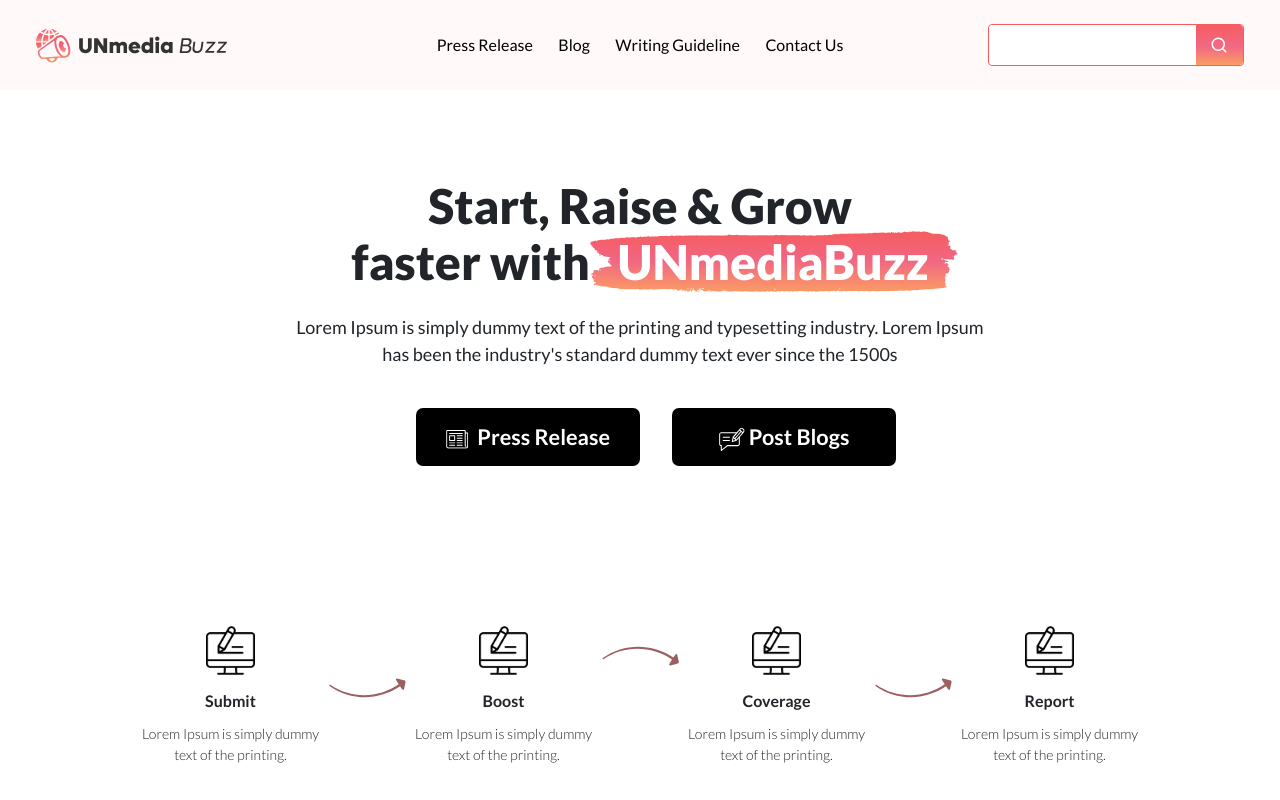
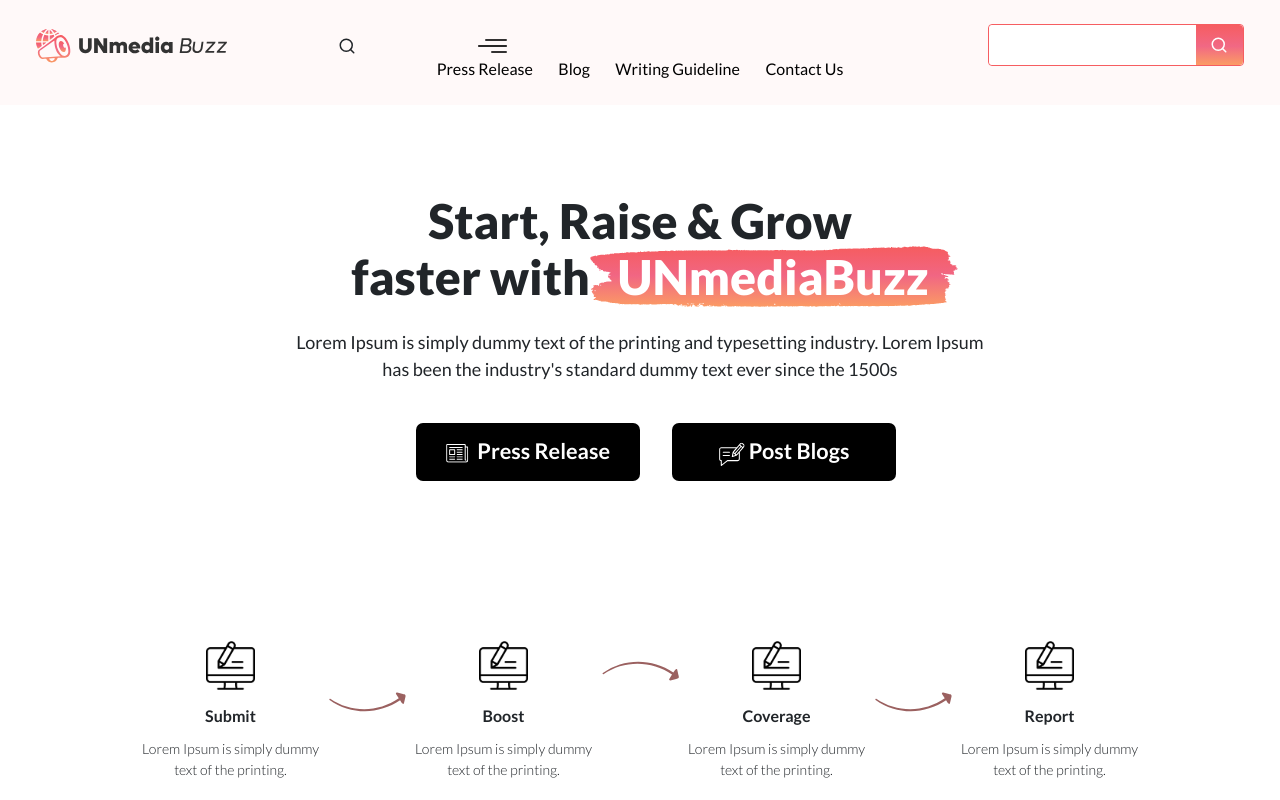
Before and after one commit to kevanultroneous/unmediabuzz-frontend, a Next.js app: page / in a window 1280 px wide. Shown: the top 800 px of the page. Built offline with nearby package versions, Linux system fonts and the light colour scheme.

Commit message:
header menu section adding

```diff
--- a/components/common/Header.js
+++ b/components/common/Header.js
@@ -10,6 +10,7 @@ import { HeaderMenu } from "utils/Navigation.utils";
 const Header = () => {
   const [showSearchInput, setShowSearchInput] = useState(false);
   const router = useRouter();
+  const [open, setOpen] = useState(false);
 
   useEffect(() => {
     if (router.pathname === "/") {
@@ -21,15 +22,30 @@ const Header = () => {
     <ContainerWrraper customClass={`${styles.HeaderContainer}`}>
       <Row className={styles.MainMenuRow}>
         <Col xs={6} md={3} lg={3} xl={3} className={`ColPaddingRemove`}>
+          <div className={styles.MobileLogoWrraper}>
             <Image
               src="/assets/icons/unmb.svg"
               alt="Logo"
               fluid
               draggable={false}
             />
+          </div>
         </Col>
 
         <Col xs={6} md={3} lg={6} xl={6} className={`ColPaddingRemove`}>
+          <div className={styles.MobileSearchMenu}>
+            <FiSearch size={18} className={styles.SearchIcon} />
+            <div
+              id="nav-icon3"
+              className={open ? "open" : ""}
+              onClick={() => setOpen(!open)}
+            >
+              <span></span>
+              <span></span>
+              <span></span>
+              <span></span>
+            </div>
+          </div>
           <div className={`text-center ${styles.HideMenusInMob}`}>
             {HeaderMenu.map((menus, index) => (
               <>
@@ -58,7 +74,7 @@ const Header = () => {
         </Col>
 
         <Col
-          xs={12}
+          xs={2}
           md={3}
           lg={3}
           xl={3}
--- a/components/common/RecentItems.js
+++ b/components/common/RecentItems.js
@@ -20,7 +20,7 @@ export const CardModel = ({
       <Col
         xs={12}
         sm={12}
-        md={12}
+        md={9}
         lg={9}
         xl={9}
         className={`ColPaddingRemove ${styles.PostDetails}`}
@@ -40,7 +40,7 @@ export const CardModel = ({
       <Col
         xs={12}
         sm={12}
-        md={12}
+        md={3}
         lg={3}
         xl={3}
         className={`ColPaddingRemove ${styles.PostImageCol}`}
@@ -111,7 +111,7 @@ const RecentItems = () => {
           <Col
             xs={12}
             sm={12}
-            md={7}
+            md={12}
             lg={7}
             xl={7}
             className={`ColPaddingRemove`}
@@ -137,7 +137,7 @@ const RecentItems = () => {
             <Col
               xs={12}
               sm={12}
-              md={7}
+              md={12}
               lg={7}
               xl={7}
               className={`ColPaddingRemove`}
--- a/components/common/RecentPressRelease.js
+++ b/components/common/RecentPressRelease.js
@@ -5,7 +5,7 @@ import styles from "@/styles/common/RecentItems.module.css";
 
 const RecentPressRelease = ({ blogList, hideclass }) => {
   return (
-    <Col xs={12} sm={12} md={5} lg={5} xl={5} className={hideclass}>
+    <Col xs={12} sm={12} md={12} lg={5} xl={5} className={hideclass}>
       <h4 className={`${styles.ListHeading} ${styles.ListHeadingSpace} `}>
         Recent <span className={styles.SpanText}>Press Release</span>
       </h4>
--- a/components/common/Testimonial.js
+++ b/components/common/Testimonial.js
@@ -50,10 +50,10 @@ const Testimonial = () => {
                 <Image src="/assets/icons/full-star.svg" alt="filled" />
               </div>
               <p className={styles.ProfileDescription}>
-                In Tier 1 Pro distribution package - you get 225 media outlets
+                In Tier 1 Pro distribution package you get 225 media outlets
                 distribution with Google News, Marketwatch, Financial Network
                 Distribution, Marketmedia Distribution, Google News Network
-                Distribution, 9K-15K extra impression in popular sites -
+                Distribution, 9K-15K extra impression in popular sites.
               </p>
             </div>
           </Col>
--- a/pages/[category]/[subcategory].js
+++ b/pages/[category]/[subcategory].js
@@ -43,7 +43,7 @@ const Subcategory = () => {
       />
       <ContainerWrraper customClass={`${styles.CardModelContainerWrraper}`}>
         <Row>
-          <Col xs={12} sm={12} md={7} lg={8} xl={9}>
+          <Col xs={12} sm={12} md={12} lg={8} xl={9}>
             {arry.map((value, index) => (
               <CardModel
                 customtitleclass={`${styles.ParagraphSize}`}
@@ -80,7 +80,7 @@ const Subcategory = () => {
           </Col>
         </Row>
       </ContainerWrraper>
-      {/* <GettingStarted /> */}
+      <GettingStarted />
     </Layout>
   );
 };
--- a/pages/[category]/index.js
+++ b/pages/[category]/index.js
@@ -43,7 +43,7 @@ const Category = () => {
       />
       <ContainerWrraper customClass={`${styles.CardModelContainerWrraper}`}>
         <Row>
-          <Col xs={12} sm={12} md={7} lg={8} xl={9}>
+          <Col xs={12} sm={12} md={12} lg={8} xl={9}>
             {arry.map((value, index) => (
               <CardModel
                 customtitleclass={`${styles.ParagraphSize}`}
@@ -73,7 +73,7 @@ const Category = () => {
           </Col>
         </Row>
       </ContainerWrraper>
-      {/* <GettingStarted /> */}
+      <GettingStarted />
     </Layout>
   );
 };
--- a/pages/index.js
+++ b/pages/index.js
@@ -16,7 +16,7 @@ export default function Home() {
       <Faq />
       {/* <PressReleaseHighlights /> */}
       <Testimonial />
-      {/* <GettingStarted /> */}
+      <GettingStarted />
     </Layout>
   );
 }
--- a/styles/PR/Category.module.css
+++ b/styles/PR/Category.module.css
@@ -106,8 +106,14 @@
   .PaginationWrraper {
     padding: 0%;
   }
+  .CardModelContainerWrraper {
+    padding-bottom: 4rem;
+  }
 }
 @media (min-width: 768px) and (max-width: 1080px) {
+  .HideCategorySidebar {
+    display: none;
+  }
 }
 @media (min-width: 1200px) and (max-width: 1730px) {
 }
--- a/styles/common/GettingStarted.module.css
+++ b/styles/common/GettingStarted.module.css
@@ -30,14 +30,13 @@
 }
 .ButtonsMainWrraper {
   display: flex;
-  padding: 3.5rem 0 6.5rem 5rem;
+  padding: 3.5rem 0 0rem 5rem;
 }
 .ButtonCover {
   margin-right: 2.5rem;
 }
 .ContainerWrraperSpaces {
-  padding-top: 4rem;
-  padding-bottom: 4rem;
+  padding: 4rem 3rem;
 }
 .WorldImage {
   padding: 0%;
@@ -63,24 +62,48 @@
     font-size: var(--mainMobHeading);
   }
   .DiscriptionWrapper {
-    padding: var(--mobileLayout);
+    padding: 0 1rem;
   }
   .WorldImageFluid {
-    max-width: 21rem;
+    max-width: 100%;
+    height: 107%;
     transform: rotate(90deg);
   }
   .WorldImage {
     padding: 0%;
-    text-align: center;
+    text-align: left;
   }
   .ButtonsMainWrraper {
-    padding: var(--mobileLayout);
+    padding: 2rem 1rem 4rem;
   }
   .ContainerWrraperSpaces {
-    padding: 0%;
+    padding: 4rem 0.8rem 0;
+    background: var(--elementColor) !important;
   }
 }
 @media (min-width: 768px) and (max-width: 1080px) {
+  .RightCurve {
+    display: none;
+  }
+  .GradiantHeading,
+  .SimpleHeading {
+    font-size: 26px;
+  }
+  .DiscriptionWrapper {
+    padding: 3rem 0rem 0rem 3rem;
+  }
+  .WorldImageFluid {
+    max-width: 100%;
+    height: 99%;
+  }
+  .WorldImage {
+    padding: 0%;
+    text-align: left;
+  }
+  .ButtonsMainWrraper {
+    display: flex;
+    padding: 2rem 0 0rem 3rem;
+  }
 }
 @media (min-width: 1200px) and (max-width: 1730px) {
 }
--- a/styles/common/Header.module.css
+++ b/styles/common/Header.module.css
@@ -1,11 +1,11 @@
 .HeaderContainer {
   padding-top: 1.5rem;
   padding-bottom: 1.5rem;
-  /* position: sticky; */
-  /* top: 0; */
+  position: sticky;
+  top: 0;
   background-color: var(--sidebarColor);
   /* background-color: var(--primaryColor); */
-  /* z-index: 10; */
+  z-index: 10;
 }
 .FooterCover {
   background: var(--sidebarColor);
@@ -88,8 +88,19 @@
   .HeaderContainer {
     padding-top: 1.5rem;
     padding-bottom: 1.5rem;
-    /* background-color: var(--primaryColor); */
-    /* z-index: 10; */
+    background-color: var(--primaryColor);
+  }
+  .MobileSearchMenu {
+    text-align: right;
+  }
+  .MobileLogoWrraper {
+    /* max-width: 8.938rem; */
+  }
+  .SearchGroup {
+    display: none;
+  }
+  .SearchIcon {
+    margin-right: 3rem;
   }
 }
 @media (min-width: 768px) and (max-width: 1080px) {
--- a/styles/common/RecentItems.module.css
+++ b/styles/common/RecentItems.module.css
@@ -36,9 +36,9 @@
   color: rgba(0, 0, 0, 0.4);
   margin: 0%;
 }
-.PostDetails {
-  /* padding-left: 2.5rem !important; */
-}
+/* .PostDetails { */
+/* padding-left: 2.5rem !important; */
+/* } */
 .CardModelRow {
   margin-bottom: 2rem;
   margin-right: 2rem;
@@ -58,9 +58,9 @@
   display: flex;
   /* padding-left: 2.5rem; */
 }
-.BlogImageCover {
-  /* width: 23%; */
-}
+/* .BlogImageCover { */
+/* width: 23%; */
+/* } */
 .ListHeadingSpace {
   padding-left: 2rem;
 }
@@ -203,9 +203,9 @@
   }
 }
 @media (min-width: 768px) and (max-width: 1080px) {
-  .CardModelRow {
+  /* .CardModelRow {
     flex-direction: column-reverse;
-  }
+  } */
   .PostImageCol {
     justify-content: flex-start;
     margin-bottom: 2rem;
@@ -221,6 +221,13 @@
     padding-right: 0%;
     margin-bottom: 1rem;
   }
+  /* .LineHorizontal {
+    display: none;
+  }
+  .LineHorizontalMob {
+    border: 0.1px solid rgba(0, 0, 0, 0.1);
+    margin-top: 3rem;
+  } */
 }
 @media (min-width: 1200px) and (max-width: 1730px) {
 }
--- a/styles/globals.css
+++ b/styles/globals.css
@@ -94,3 +94,85 @@ a {
   background-size: 60% !important;
   transition: none !important;
 }
+/*  ---------------------- hamburger menu -------------------- */
+#nav-icon3 {
+  width: 33px;
+  height: fit-content;
+  position: relative;
+  margin: 0;
+  -webkit-transform: rotate(0deg);
+  -moz-transform: rotate(0deg);
+  -o-transform: rotate(0deg);
+  transform: rotate(180deg);
+  -webkit-transition: 0.5s ease-in-out;
+  -moz-transition: 0.5s ease-in-out;
+  -o-transition: 0.5s ease-in-out;
+  transition: 0.5s ease-in-out;
+  cursor: pointer;
+  top: 0px;
+  right: -8.5rem;
+}
+
+#nav-icon3 span {
+  display: block;
+  position: absolute;
+  height: 1.66px;
+  width: 100%;
+  background: var(--elementColor);
+  border-radius: 9px;
+  opacity: 0.8;
+  left: 0;
+  -webkit-transform: rotate(0deg);
+  -moz-transform: rotate(0deg);
+  -o-transform: rotate(0deg);
+  transform: rotate(0deg);
+  -webkit-transition: 0.25s ease-in-out;
+  -moz-transition: 0.25s ease-in-out;
+  -o-transition: 0.25s ease-in-out;
+  transition: 0.25s ease-in-out;
+}
+
+/* Icon 3 */
+
+#nav-icon3 span:nth-child(1) {
+  top: 4px;
+  width: 1rem;
+}
+
+#nav-icon3 span:nth-child(2),
+#nav-icon3 span:nth-child(3) {
+  top: 10px;
+  width: 1.8rem;
+  opacity: 0.6;
+}
+
+#nav-icon3 span:nth-child(4) {
+  top: 16px;
+  width: 1.4rem;
+}
+
+#nav-icon3.open span:nth-child(1) {
+  top: 18px;
+  width: 0%;
+  left: 50%;
+}
+
+#nav-icon3.open span:nth-child(2) {
+  -webkit-transform: rotate(45deg);
+  -moz-transform: rotate(45deg);
+  -o-transform: rotate(45deg);
+  transform: rotate(45deg);
+}
+
+#nav-icon3.open span:nth-child(3) {
+  -webkit-transform: rotate(-45deg);
+  -moz-transform: rotate(-45deg);
+  -o-transform: rotate(-45deg);
+  transform: rotate(-45deg);
+}
+
+#nav-icon3.open span:nth-child(4) {
+  top: 18px;
+  width: 0%;
+  left: 50%;
+}
```
Lines whose indentation alone changed are shown as unchanged.
